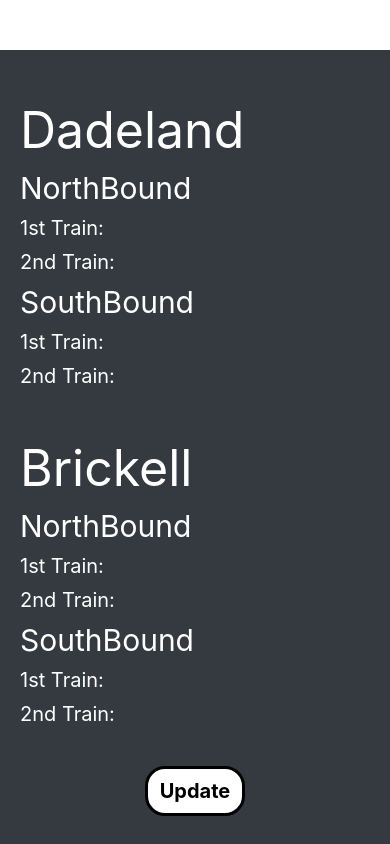
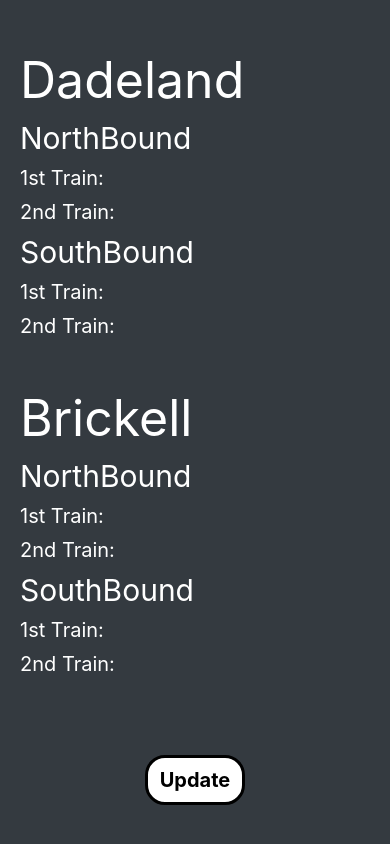
Before and after one commit to alegomez1/MetroTimes-React-Native-OUTDATED, a React Native app: screen / in a window 390 px wide. Built offline with nearby package versions, Linux system fonts and the light colour scheme; no server answers.

Commit message:
done for now, still needs some work but at a usable state

```diff
--- a/App.js
+++ b/App.js
@@ -1,11 +1,3 @@
-/**
- * Sample React Native App
- * https://github.com/facebook/react-native
- *
- * @format
- * @flow
- */
-
 import React from 'react';
 import {
   SafeAreaView,
@@ -111,11 +103,13 @@
 
 const styles = StyleSheet.create({
   container: {
-    marginTop: 50,
+    // marginTop: 0,
     flex: 1,
-    justifyContent: 'flex-start',
+    // justifyContent: 'flex-start',
     alignItems: 'flex-start',
     backgroundColor: '#343A40',
+    height: Dimensions.get('window').height,
+
   },
   header: {
     fontSize: 50,
@@ -151,6 +145,7 @@
     fontWeight: "bold"
   },
   buttonContainer: {
+    flex: 1,
     // backgroundColor: 'blue',
     marginTop: 40,
     justifyContent: 'center',
```
Also changed, not shown: 10 other files (tests, documents, lock files or other folders).
